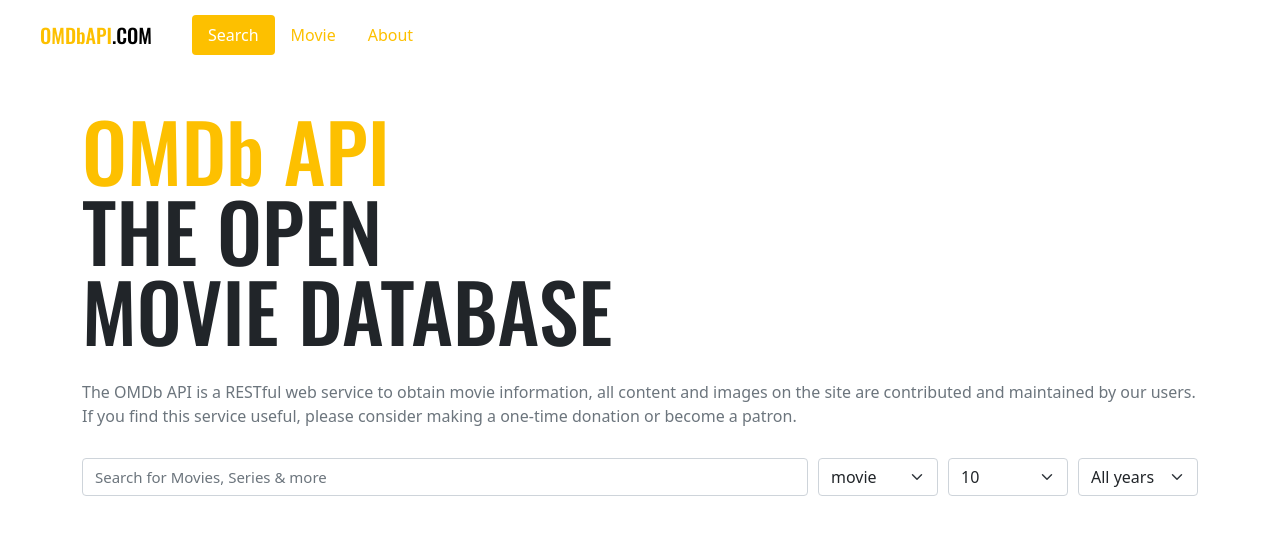
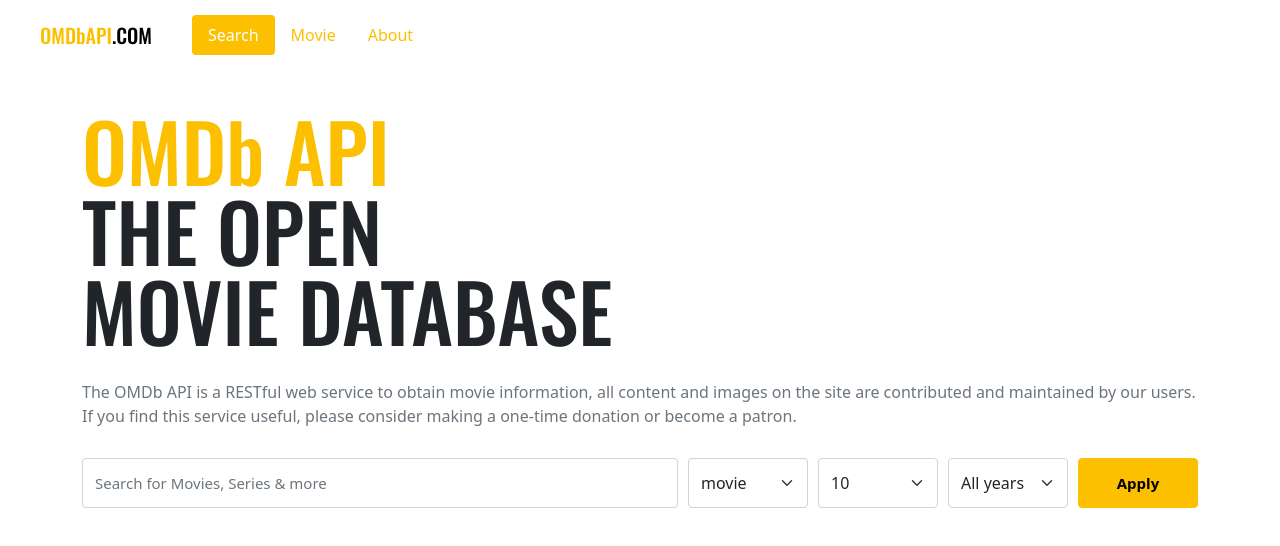
Before and after one commit to BlackMaka/vue-movie, a Vue app: page / in a window 1280 px wide. Shown: the top 546 px of the page. Built offline with nearby package versions, Linux system fonts and the light colour scheme.

Commit message:
search btn 그리고 axios

```diff
--- a/package.json
+++ b/package.json
@@ -41,6 +41,7 @@
     "webpack-dev-server": "^4.0.0-beta.0"
   },
   "dependencies": {
+    "axios": "^0.24.0",
     "bootstrap": "^5.0.0-beta3",
     "vue": "^3.2.19",
     "vue-router": "^4.0.12"
--- a/src/components/Search.vue
+++ b/src/components/Search.vue
@@ -4,7 +4,8 @@
       type="text"
       class="form-control"
       v-model="title"
-      placeholder="Search for Movies, Series & more" />
+      placeholder="Search for Movies, Series & more"
+      @keyup.enter="apply" />
     <div class="selects">
       <select
         v-for="filter in filters"
@@ -23,10 +24,16 @@
         </option>
       </select>
     </div>
+    <button
+      class="btn btn-primary"
+      @click="apply">
+      Apply
+    </button>
   </div>
 </template>
 
 <script>
+import axios from 'axios';
 export default {
   data(){
     return{
@@ -55,6 +62,13 @@
         }
       ]
     }
+  },
+  methods:{
+    async apply(){
+      const OMDB_API_KEY = '7035c60c';
+      const res = await axios.get(`https://www.omdbapi.com/?apikey=${OMDB_API_KEY}&s=${this.title}&type=${this.type}&y=${this.year}&page=1`);
+      console.log(res);
+    }
   }
 }
 </script>
@@ -79,5 +93,11 @@
       }
     }
   }
+  .btn {
+    width:120px;
+    height: 50px;
+    font-weight: 700;
+    flex-shrink: 0;
+  }
 }
 </style>
```
Also changed, not shown: 1 other file (tests, documents, lock files or other folders).
